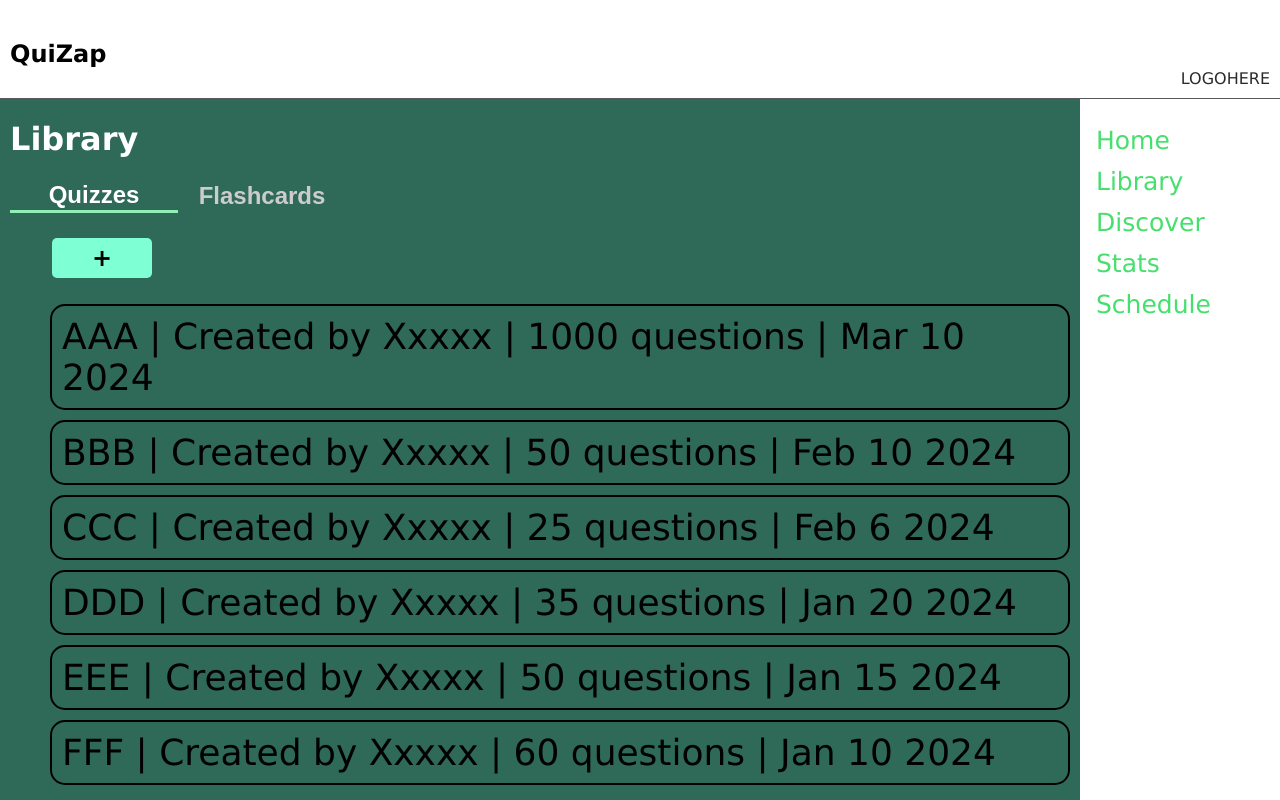
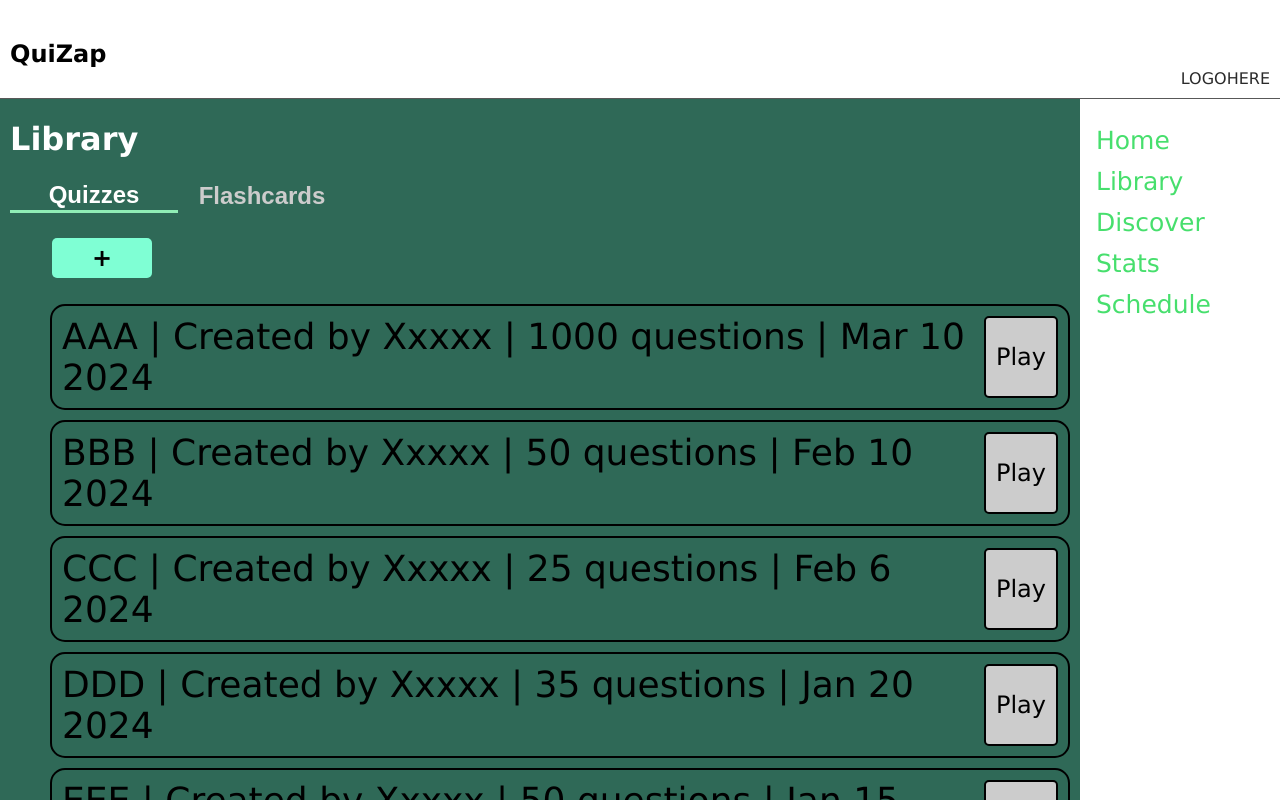
Before and after one commit to tiimbiim/CS137-S24, a Next.js app in the folder quizap/: page /library in a window 1280 px wide. Shown: the top 800 px of the page. Built offline with nearby package versions, Linux system fonts and the light colour scheme.

Commit message:
Updated library links

```diff
--- a/quizap/pages/library.js
+++ b/quizap/pages/library.js
@@ -27,22 +27,22 @@ const library = () => {
                     <div>
                         {activeTab === 'quizzes' && (
                             <ul>
-                                <li className={styles.listStyle}><a className={styles.anchorStyle} href="editQuiz">AAA | Created by Xxxxx | 1000 questions | Mar 10 2024</a></li>
-                                <li className={styles.listStyle}><a className={styles.anchorStyle} href="editQuiz">BBB | Created by Xxxxx | 50 questions | Feb 10 2024</a></li>
-                                <li className={styles.listStyle}><a className={styles.anchorStyle} href="editQuiz">CCC | Created by Xxxxx | 25 questions | Feb 6 2024</a></li>
-                                <li className={styles.listStyle}><a className={styles.anchorStyle} href="editQuiz">DDD | Created by Xxxxx | 35 questions | Jan 20 2024</a></li>
-                                <li className={styles.listStyle}><a className={styles.anchorStyle} href="editQuiz">EEE | Created by Xxxxx | 50 questions | Jan 15 2024</a></li>
-                                <li className={styles.listStyle}><a className={styles.anchorStyle} href="editQuiz">FFF | Created by Xxxxx | 60 questions | Jan 10 2024</a></li>
+                                <li className={styles.listStyle}><a className={styles.anchorStyle} href="editQuiz">AAA | Created by Xxxxx | 1000 questions | Mar 10 2024</a><a className={styles.playButton} href="quiz/ID">Play</a></li>
+                                <li className={styles.listStyle}><a className={styles.anchorStyle} href="editQuiz">BBB | Created by Xxxxx | 50 questions | Feb 10 2024</a><a className={styles.playButton} href="quiz/ID">Play</a></li>
+                                <li className={styles.listStyle}><a className={styles.anchorStyle} href="editQuiz">CCC | Created by Xxxxx | 25 questions | Feb 6 2024</a><a className={styles.playButton} href="quiz/ID">Play</a></li>
+                                <li className={styles.listStyle}><a className={styles.anchorStyle} href="editQuiz">DDD | Created by Xxxxx | 35 questions | Jan 20 2024</a><a className={styles.playButton} href="quiz/ID">Play</a></li>
+                                <li className={styles.listStyle}><a className={styles.anchorStyle} href="editQuiz">EEE | Created by Xxxxx | 50 questions | Jan 15 2024</a><a className={styles.playButton} href="quiz/ID">Play</a></li>
+                                <li className={styles.listStyle}><a className={styles.anchorStyle} href="editQuiz">FFF | Created by Xxxxx | 60 questions | Jan 10 2024</a><a className={styles.playButton} href="quiz/ID">Play</a></li>
                             </ul>
                         )}
                         {activeTab === 'flashcards' && (
                             <ul>
-                                <li className={styles.listStyle}><a className={styles.anchorStyle} href="createFlashcard">aaa | Created by Xxxxx | 1000 flashcards | Mar 10 2024</a></li>
-                                <li className={styles.listStyle}><a className={styles.anchorStyle} href="createFlashcard">bbb | Created by Xxxxx | 50 flashcards | Feb 10 2024</a></li>
-                                <li className={styles.listStyle}><a className={styles.anchorStyle} href="createFlashcard">ccc | Created by Xxxxx | 25 flashcards | Feb 6 2024</a></li>
-                                <li className={styles.listStyle}><a className={styles.anchorStyle} href="createFlashcard">ddd | Created by Xxxxx | 35 flashcards | Jan 20 2024</a></li>
-                                <li className={styles.listStyle}><a className={styles.anchorStyle} href="createFlashcard">eee | Created by Xxxxx | 50 flashcards | Jan 15 2024</a></li>
-                                <li className={styles.listStyle}><a className={styles.anchorStyle} href="createFlashcard">fff | Created by Xxxxx | 60 flashcards | Jan 10 2024</a></li>
+                                <li className={styles.listStyle}><a className={styles.anchorStyle} href="createFlashcard">aaa | Created by Xxxxx | 1000 flashcards | Mar 10 2024</a><a className={styles.playButton} href="flashcards/ID">Play</a></li>
+                                <li className={styles.listStyle}><a className={styles.anchorStyle} href="createFlashcard">bbb | Created by Xxxxx | 50 flashcards | Feb 10 2024</a><a className={styles.playButton} href="flashcards/ID">Play</a></li>
+                                <li className={styles.listStyle}><a className={styles.anchorStyle} href="createFlashcard">ccc | Created by Xxxxx | 25 flashcards | Feb 6 2024</a><a className={styles.playButton} href="flashcards/ID">Play</a></li>
+                                <li className={styles.listStyle}><a className={styles.anchorStyle} href="createFlashcard">ddd | Created by Xxxxx | 35 flashcards | Jan 20 2024</a><a className={styles.playButton} href="flashcards/ID">Play</a></li>
+                                <li className={styles.listStyle}><a className={styles.anchorStyle} href="createFlashcard">eee | Created by Xxxxx | 50 flashcards | Jan 15 2024</a><a className={styles.playButton} href="flashcards/ID">Play</a></li>
+                                <li className={styles.listStyle}><a className={styles.anchorStyle} href="createFlashcard">fff | Created by Xxxxx | 60 flashcards | Jan 10 2024</a><a className={styles.playButton} href="flashcards/ID">Play</a></li>
                             </ul>
                         )}
                     </div>
--- a/quizap/styles/library.module.css
+++ b/quizap/styles/library.module.css
@@ -10,13 +10,14 @@
 
 }
 .listStyle {
-    display:block;
+    display:flex;
     border: 2px solid black;
     border-radius: 15px;
     list-style-type: none;
     margin-bottom: 10px;
     padding: 10px;
     font-size: 36px;
+    justify-content: space-between;
 }
 .headerStyle {
     display: inline-block;
@@ -31,6 +32,22 @@
 }
 .anchorStyle:hover {
     color:rgb(255, 255, 255);
+}
+.playButton {
+    color: black;
+    background-color: #cccccc;
+    text-decoration: none;
+    border: 2px solid black;
+    border-radius: 5px;
+    font-size: 24px;
+    display: flex;
+    align-items: center;
+    padding: 5px 10px;
+    transition-duration: 200ms;
+
+    &:hover {
+        background-color: white;
+    }
 }
 .content{
     flex: 1;
```
